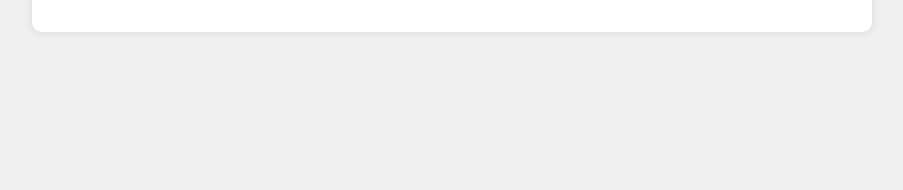
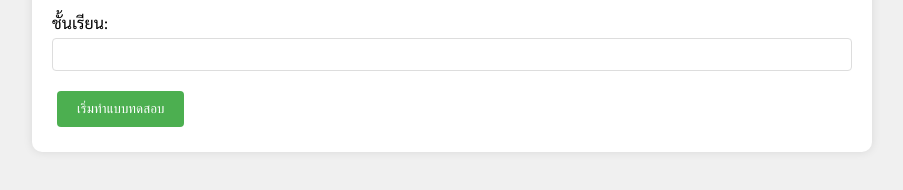
Before and after one commit to krunid/NationalChildren-sDay, a plain HTML site: page index.html in a window 1280 px wide. Shown: the part 186-376 px from the top of the page, without its empty margins (188-1091 px from the left). Drawn offline with Linux system fonts and the light colour scheme.

Commit message:
Update index.html

```diff
--- a/index.html
+++ b/index.html
@@ -127,6 +127,11 @@
                 <label for="studentName">ชื่อ-นามสกุล:</label>
                 <input id="studentName" required="" type="text" />
             </div>
+            <div class="form-group">
+                <label for="studentClass">ชั้นเรียน:</label>
+                <input id="studentClass" required="" type="text" />
+            </div>
+            <button class="btn" onclick="startQuiz()">เริ่มทำแบบทดสอบ</button>
         </div>
 
         <!-- หน้าแบบทดสอบ -->
```
